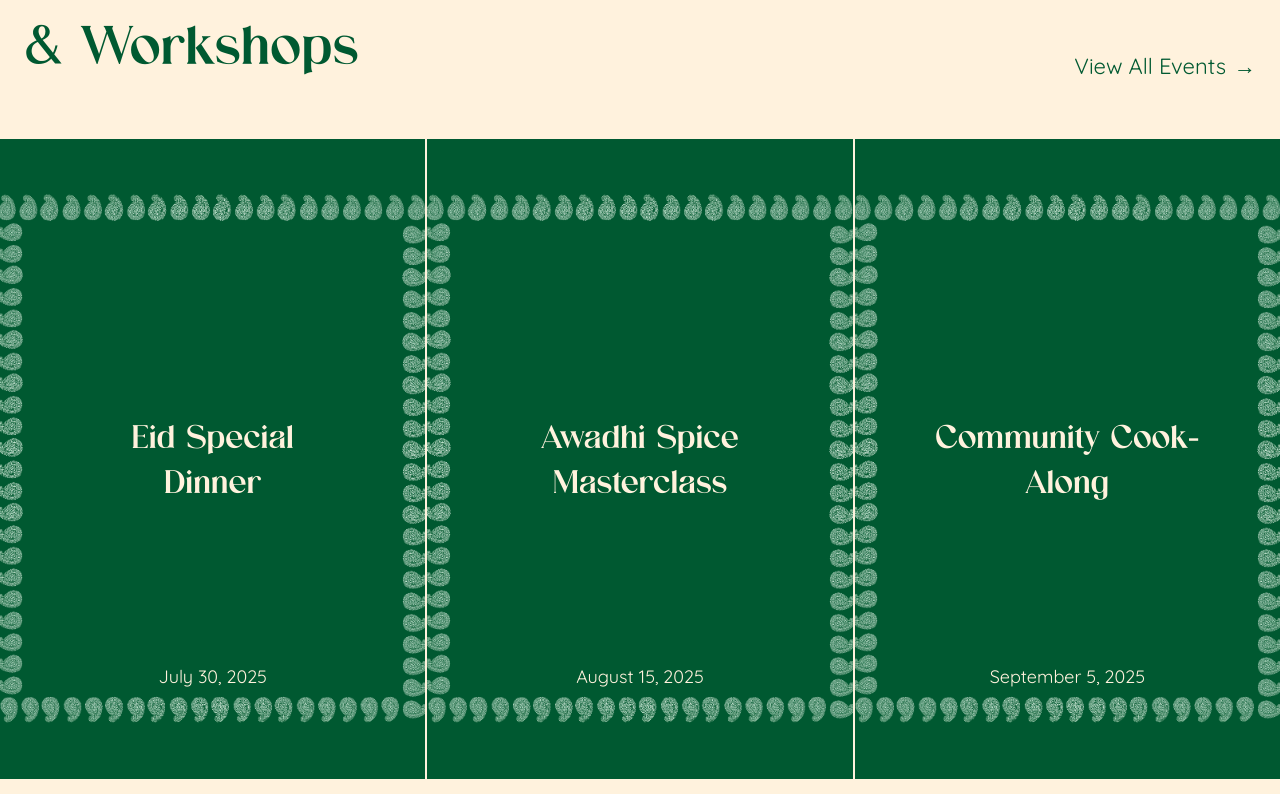
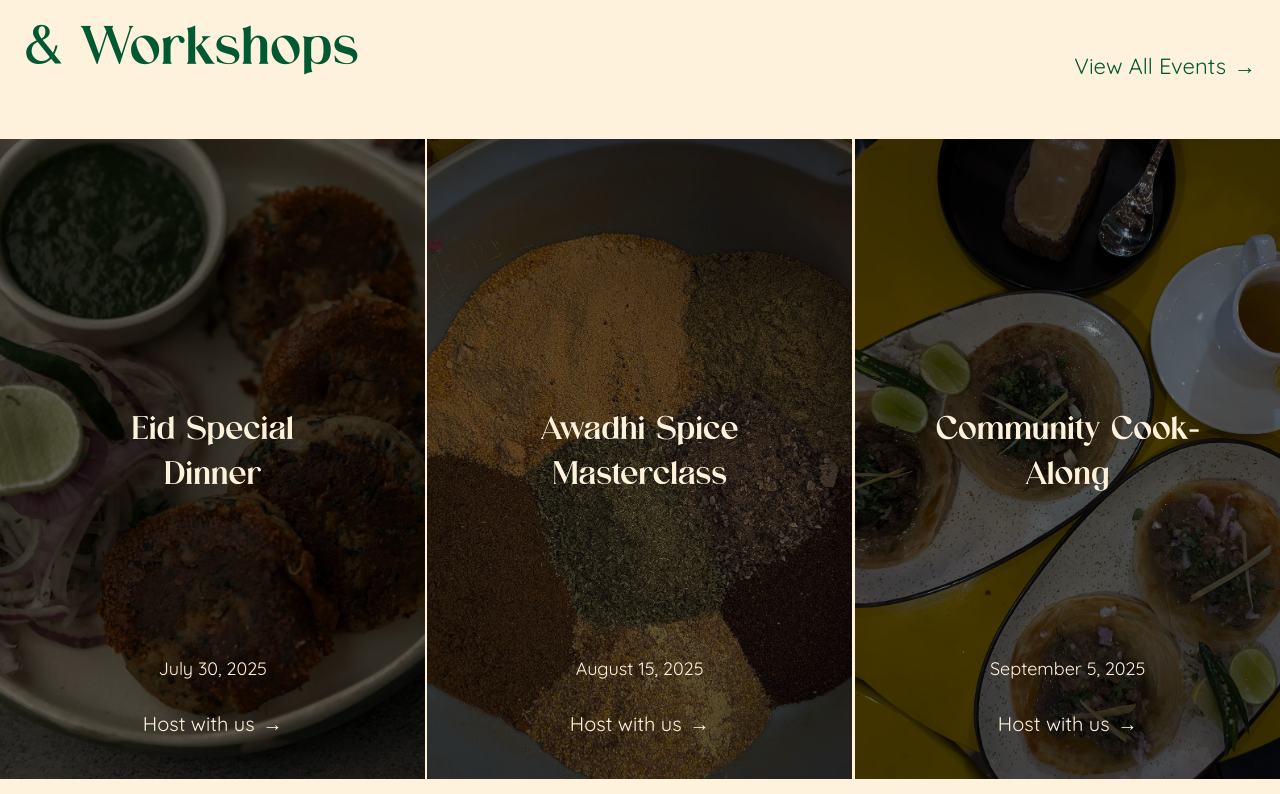
Before and after one commit to IUSDS/firdaus_awadhi_kitchen, a React (Vite) app: page / in a window 1280 px wide. Shown: the part 3826-4620 px from the top of the page. Built offline with nearby package versions, Linux system fonts and the light colour scheme; no server answers.

Commit message:
contact_form_updated_and_gallery_section_updated

```diff
--- a/src/components/Home/eventsGallery.jsx
+++ b/src/components/Home/eventsGallery.jsx
@@ -1,4 +1,4 @@
-import React, { useState } from "react";
+import React, { useState, useEffect, useRef } from "react";
 import SectionDecor from "../sectionDecor";
 import { food15, food16, food17 } from "../../assets/images";
 import { eventsBorder } from "../../assets/icons";
@@ -10,64 +10,119 @@ export const underlineGrow =
   "after:bg-current after:transition-all after:duration-300 " +
   "hover:after:w-full focus-visible:after:w-full";
 
-function GalleryCard({ title, date, imgSrc, imgAlt, decorLength = "78%", decorAlign = "center" }) {
-  const [active, setActive] = React.useState(false);
+/** Lightweight, PSI-friendly viewport watcher */
+function useInViewport(opts = {}) {
+  const { threshold = 0.35, rootMargin = "0px 0px -15% 0px" } = opts;
+  const ref = useRef(null);
+  const [inView, setInView] = useState(false);
+  const [ratio, setRatio] = useState(0);
+
+  useEffect(() => {
+    const el = ref.current;
+    if (!el || typeof window === "undefined" || !("IntersectionObserver" in window)) {
+      // Fallback: consider visible to avoid broken UI on very old browsers
+      setInView(true);
+      return;
+    }
+    const io = new IntersectionObserver(
+      (entries) => {
+        for (const e of entries) {
+          setRatio(e.intersectionRatio);
+          setInView(e.isIntersecting && e.intersectionRatio >= threshold);
+        }
+      },
+      { root: null, rootMargin, threshold: [0, 0.1, 0.25, 0.35, 0.5, 0.75, 1] }
+    );
+    io.observe(el);
+    return () => {
+      try {
+        io.unobserve(el);
+        io.disconnect();
+      } catch {}
+    };
+  }, [threshold, rootMargin]);
+
+  return { ref, inView, ratio };
+}
+
+function GalleryCard({
+  title,
+  date,
+  imgSrc,
+  imgAlt,
+  decorLength = "78%",
+  decorAlign = "center",
+  ctaHref = "/contact#contact-form", // <<— adjust anchor to your form’s id if needed
+}) {
+  const [active, setActive] = useState(false);
+  const { ref, inView } = useInViewport({ threshold: 0.35, rootMargin: "0px 0px -15% 0px" });
+
+  useEffect(() => {
+    if (!inView && active) setActive(false);
+  }, [inView, active]);
+
   const toggle = () => setActive((v) => !v);
   const deactivate = () => setActive(false);
+  const onKey = (e) => {
+    if (e.key === "Enter" || e.key === " ") {
+      e.preventDefault();
+      toggle();
+    }
+  };
+
+  const revealed = inView || active;
 
   const alignClass =
-    decorAlign === "top" ? "items-start"
-    : decorAlign === "bottom" ? "items-end"
-    : "items-center"; // center default
+    decorAlign === "top" ? "items-start" :
+    decorAlign === "bottom" ? "items-end" :
+    "items-center";
 
   return (
-    <button
-      type="button"
-      data-active={active}
+    <div
+      ref={ref}
+      role="button"
+      tabIndex={0}
+      aria-pressed={active}
+      onClick={toggle}
+      onKeyDown={onKey}
+      onMouseLeave={deactivate}
       className={[
         "group relative isolate block w-full text-left",
         "min-h-[480px] md:min-h-[600px] lg:min-h-[640px]",
         "bg-[#005931] text-[#FFF2DD] overflow-hidden outline-none",
+        "will-change-transform will-change-opacity",
       ].join(" ")}
-      aria-pressed={active}
-      onClick={toggle}
-      onMouseLeave={deactivate}
     >
-      {/* Image */}
+      {/* INNER LAYER: main content that goes back & forth */}
+      <div
+        className={[
+          "absolute inset-0 transition-all duration-500 ease-out",
+          "motion-reduce:transition-none motion-reduce:transform-none",
+          revealed ? "opacity-100 translate-y-0" : "opacity-0 translate-y-3",
+        ].join(" ")}
+        aria-hidden="true"
+      >
         <img
           src={imgSrc}
           alt={imgAlt}
-        className={[
-          "absolute inset-0 h-full w-full object-cover transition-opacity duration-500",
-          active ? "opacity-100" : "opacity-0 group-hover:opacity-100",
-        ].join(" ")}
+          className="absolute inset-0 h-full w-full object-cover"
           loading="lazy"
           decoding="async"
           draggable="false"
         />
+        <div className="absolute inset-0 bg-black/45" />
+      </div>
 
-      {/* Tint */}
-      <div
-        className={[
-          "pointer-events-none absolute inset-0 bg-black/45 transition-opacity duration-500",
-          active ? "opacity-100" : "opacity-0 group-hover:opacity-100",
-        ].join(" ")}
-      />
-
-      {/* === OUTER hairline (unchanged) === */}
-
-
-      {/* === MIDDLE FRAME for the border decor (NEW) ===
-          Positioned BETWEEN outer and inner hairlines so the decor always fits. */}
+      {/* MIDDLE FRAME: ornamental border (hidden when revealed) */}
       <div
         className={[
           "pointer-events-none absolute z-20",
-          // Slightly more inset than OUTER hairline, but less than INNER hairline
-          "-inset-8 md:inset-2 lg:-inset-5 x-4" ,
-          "flex justify-center", // horizontal center
-          alignClass,            // vertical align (top/center/bottom)
+          "-inset-8 md:inset-2 lg:-inset-5 x-4",
+          "flex justify-center",
+          alignClass,
           "transition-opacity duration-500",
-          active ? "opacity-0" : "opacity-100 group-hover:opacity-0",
+          "motion-reduce:transition-none",
+          revealed ? "opacity-0" : "opacity-100 group-hover:opacity-0",
         ].join(" ")}
         aria-hidden="true"
       >
@@ -78,23 +133,20 @@ function GalleryCard({ title, date, imgSrc, imgAlt, decorLength = "78%", decorAl
           decoding="async"
           draggable="false"
           className="block w-auto max-w-full max-h-full object-contain"
-          style={{
-            // Custom length: sets the decor's height; width auto-scales to preserve aspect
-            height: decorLength,
-          }}
+          style={{ height: decorLength }}
         />
       </div>
 
-      {/* === INNER hairline (kept, pulled further in) === */}
-
+      {/* OUTER LAYER: subtle frame */}
+      <div className="pointer-events-none absolute inset-0 z-10 ring-1 ring-white/10" aria-hidden="true" />
 
       {/* Title */}
       <div
         className={[
           "absolute z-30 text-center",
           "inset-x-12 sm:inset-x-14 md:inset-x-16 lg:inset-x-20",
-          "top-1/2 -translate-y-1/2",
         ].join(" ")}
+        style={{ top: "50%", transform: "translateY(-60%)" }}
       >
         <h3 className="font-porsha text-2xl sm:text-3xl lg:text-4xl leading-tight">
           {title}
@@ -106,18 +158,40 @@ function GalleryCard({ title, date, imgSrc, imgAlt, decorLength = "78%", decorAl
         className={[
           "absolute z-30 text-center",
           "inset-x-12 sm:inset-x-14 md:inset-x-16 lg:inset-x-20",
-          "bottom-18 sm:bottom-19 md:bottom-16 lg:bottom-22",
+          "bottom-24 sm:bottom-24 md:bottom-20 lg:bottom-24", // lifted to make space for CTA
         ].join(" ")}
       >
         <p className="font-quicksand text-base sm:text-lg">{date}</p>
       </div>
-    </button>
+
+      {/* NEW: CTA (only interactive when revealed) */}
+      <div
+        className={[
+          "absolute inset-x-0 z-30 flex justify-center",
+          "bottom-8 sm:bottom-8 md:bottom-8 lg:bottom-10",
+          "transition-all duration-300 motion-reduce:transition-none",
+          revealed
+            ? "opacity-100 translate-y-0 pointer-events-auto"
+            : "opacity-0 translate-y-1 pointer-events-none",
+        ].join(" ")}
+      >
+        <a
+          href={ctaHref}
+          onClick={(e) => e.stopPropagation()}
+          className={`${underlineGrow} font-quicksand text-[18px] sm:text-[20px] text-[#FFF2DD]`}
+          aria-label={`Host with us — ${title}`}
+        >
+          <span className="transition-colors duration-300">Host with us</span>
+          <span aria-hidden="true" className="transition-transform duration-300 group-hover:translate-x-1">→</span>
+        </a>
+      </div>
+    </div>
   );
 }
 
 
 export default function GallerySection({
-  ctaHref = "/events",
+  ctaHref = "/contact",
   events = [
     {
       title: "Eid Special Dinner",
@@ -145,11 +219,13 @@ export default function GallerySection({
         {/* Decor strip (separate row) */}
         <SectionDecor className="mb-2" />
 
-        {/* Heading + CTA (same rhythm as AboutSection) */}
-        <div className="mb-14 grid grid-cols-1 lg:grid-cols-[minmax(0,520px)_1fr] items-end gap-6 lg:gap-16"  >
+        {/* Heading + CTA (unchanged) */}
+        <div className="mb-14 grid grid-cols-1 lg:grid-cols-[minmax(0,520px)_1fr] items-end gap-6 lg:gap-16">
           <h2
             id="events-title"
-            className="text-5xl font-porsha sm:text-6xl lg:text-6xl leading-[1.3] -tight text-[#005931]" data-aos="fade-right"  data-aos-duration="800"
+            className="text-5xl font-porsha sm:text-6xl lg:text-6xl leading-[1.3] -tight text-[#005931]"
+            data-aos="fade-right"
+            data-aos-duration="800"
           >
             Upcoming Events <br className="hidden sm:block" /> & Workshops
           </h2>
@@ -157,7 +233,9 @@ export default function GallerySection({
           <div className="flex lg:justify-end">
             <a
               href="/event"
-              className={`${underlineGrow} font-quicksand text-[22px] text-[#005931]`} data-aos="fade-left"  data-aos-duration="800"
+              className={`${underlineGrow} font-quicksand text-[22px] text-[#005931]`}
+              data-aos="fade-left"
+              data-aos-duration="800"
             >
               <span className="transition-colors duration-300">
                 View All Events
@@ -177,7 +255,7 @@ export default function GallerySection({
       <div className="relative left-1/2 right-1/2 -ml-[50vw] -mr-[50vw] w-screen">
         <div className="grid grid-cols-1 md:grid-cols-3 gap-[2px]">
       {events.map((e, i) => (
-            <GalleryCard key={i} {...e} />
+        <GalleryCard key={i} {...e} ctaHref={ctaHref} />
       ))}
     </div>
       </div>
```
Also changed, not shown: src/components/ContactUS/contactForm.jsx (+70 -14 lines). Lines whose indentation alone changed are shown as unchanged.
